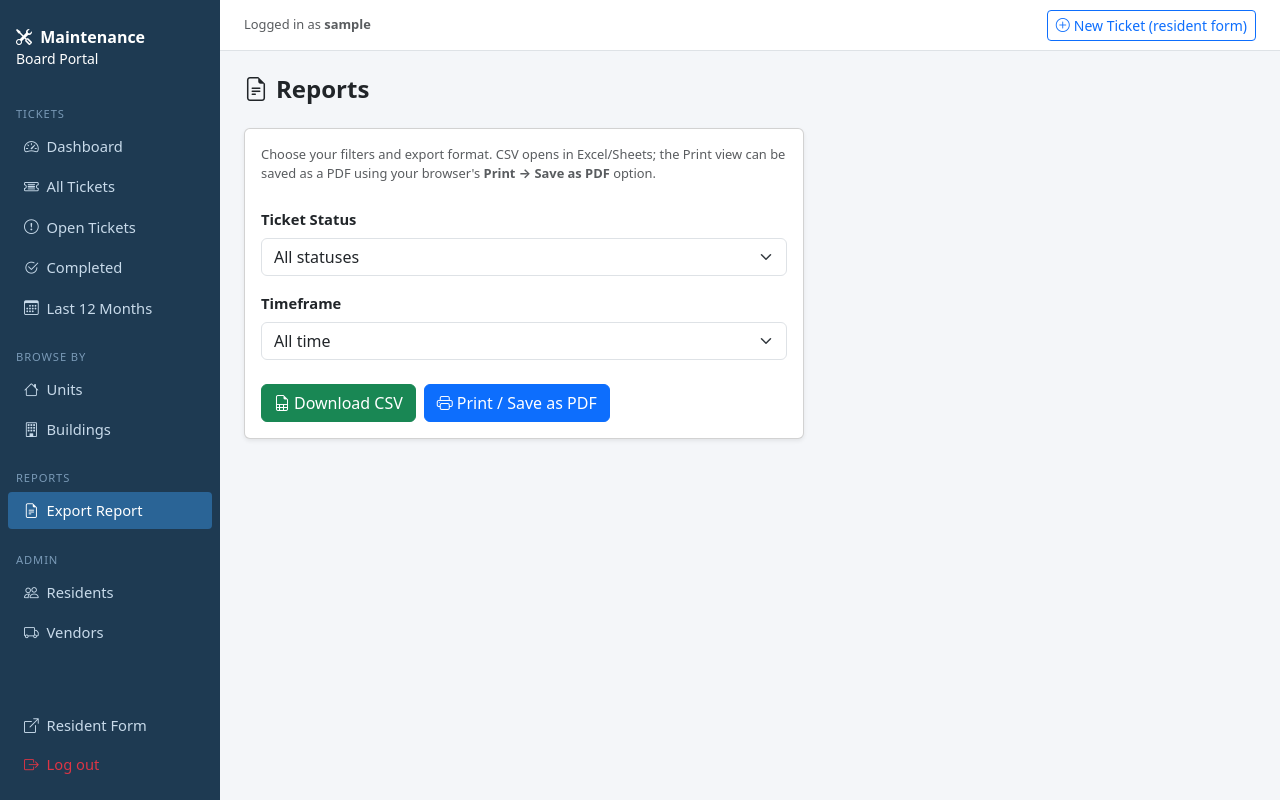
After one commit to shansen5/Bellcoho-Ticketing, a Flask app: page /board/reports in a window 1280 px wide. The commit adds this page. Run offline with Flask 3, Linux system fonts and the light colour scheme; the visitor is signed in with stand-in values (Sample User, id 1).

Commit message:
Adding reports.

```diff
--- a/app.py
+++ b/app.py
@@ -2,9 +2,12 @@ import os
 import uuid
 from datetime import datetime, timedelta
 
+import csv
+import io
+
 from flask import (
     Flask, render_template, redirect, url_for, request,
-    flash, send_from_directory, abort, jsonify
+    flash, send_from_directory, abort, jsonify, make_response, Response
 )
 from flask_login import (
     LoginManager, login_user, logout_user, login_required, current_user
@@ -285,6 +288,103 @@ def create_app(config=None):
                 "unit_id": unit_id, "building_id": building_id,
                 "search": search, "timeframe": timeframe
             },
+        )
+
+    # ---------- Reports -----------------------------------------------------
+
+    def _build_report_query():
+        """Build a Ticket query from report filter params. Returns (query, filters_dict)."""
+        status = request.args.get("status", "")
+        date_from = request.args.get("date_from", "").strip()
+        date_to = request.args.get("date_to", "").strip()
+        timeframe = request.args.get("timeframe", "")
+
+        q = Ticket.query
+
+        if status == "open":
+            q = q.filter(Ticket.status.in_(["New", "Assigned", "Waiting"]))
+        elif status:
+            q = q.filter(Ticket.status == status)
+
+        if timeframe == "30days":
+            q = q.filter(Ticket.date_submitted >= datetime.utcnow() - timedelta(days=30))
+        elif timeframe == "90days":
+            q = q.filter(Ticket.date_submitted >= datetime.utcnow() - timedelta(days=90))
+        elif timeframe == "12months":
+            q = q.filter(Ticket.date_submitted >= datetime.utcnow() - timedelta(days=365))
+        elif timeframe == "custom":
+            if date_from:
+                try:
+                    q = q.filter(Ticket.date_submitted >= datetime.strptime(date_from, "%Y-%m-%d"))
+                except ValueError:
+                    pass
+            if date_to:
+                try:
+                    # Include all of date_to day
+                    q = q.filter(Ticket.date_submitted < datetime.strptime(date_to, "%Y-%m-%d") + timedelta(days=1))
+                except ValueError:
+                    pass
+
+        tickets = q.order_by(Ticket.date_submitted.desc()).all()
+        filters = {"status": status, "timeframe": timeframe, "date_from": date_from, "date_to": date_to}
+        return tickets, filters
+
+    @board.route("/reports")
+    @login_required
+    def reports():
+        return render_template(
+            "board/reports.html",
+            statuses=STATUS_CHOICES,
+        )
+
+    @board.route("/reports/download")
+    @login_required
+    def reports_download():
+        tickets, filters = _build_report_query()
+
+        output = io.StringIO()
+        writer = csv.writer(output)
+        writer.writerow([
+            "Ticket #", "Status", "Priority", "Category",
+            "Unit", "Building", "Submitted By", "Description",
+            "Date Submitted", "Date Assigned", "Date Completed",
+            "Estimated Cost", "Final Cost", "Budget Category", "Vendors",
+        ])
+        for t in tickets:
+            bldg = t.effective_building
+            writer.writerow([
+                t.id,
+                t.status,
+                t.priority,
+                t.category.name if t.category else "",
+                f"Unit {t.unit.number}" if t.unit else "",
+                f"Bldg {bldg.number}" if bldg else "",
+                t.submitted_by_name or "",
+                t.description,
+                t.date_submitted.strftime("%Y-%m-%d") if t.date_submitted else "",
+                t.date_assigned.strftime("%Y-%m-%d") if t.date_assigned else "",
+                t.date_completed.strftime("%Y-%m-%d") if t.date_completed else "",
+                f"{t.estimated_cost:.2f}" if t.estimated_cost is not None else "",
+                f"{t.final_cost:.2f}" if t.final_cost is not None else "",
+                t.budget_category or "",
+                ", ".join(tv.vendor.name for tv in t.ticket_vendors),
+            ])
+
+        csv_bytes = output.getvalue().encode("utf-8-sig")  # BOM for Excel compatibility
+        resp = make_response(csv_bytes)
+        resp.headers["Content-Type"] = "text/csv; charset=utf-8"
+        resp.headers["Content-Disposition"] = "attachment; filename=tickets_report.csv"
+        return resp
+
+    @board.route("/reports/print")
+    @login_required
+    def reports_print():
+        tickets, filters = _build_report_query()
+        return render_template(
+            "board/report_print.html",
+            tickets=tickets,
+            filters=filters,
+            generated_at=datetime.utcnow(),
         )
 
     # ---------- Ticket detail / edit ----------------------------------------
--- a/templates/base_board.html
+++ b/templates/base_board.html
@@ -50,6 +50,12 @@
       <i class="bi bi-building me-1"></i> Buildings
     </a>
 
+    <div class="nav-section mt-2">Reports</div>
+    <a href="{{ url_for('board.reports') }}"
+       class="nav-link {% if request.endpoint == 'board.reports' %}active{% endif %}">
+      <i class="bi bi-file-earmark-text me-1"></i> Export Report
+    </a>
+
     <div class="nav-section mt-2">Admin</div>
     <a href="{{ url_for('board.residents') }}"
        class="nav-link {% if request.endpoint == 'board.residents' %}active{% endif %}">
--- /dev/null
+++ b/templates/board/reports.html
@@ -0,0 +1,80 @@
+{% extends "base_board.html" %}
+{% block title %}Reports{% endblock %}
+
+{% block content %}
+<div class="d-flex align-items-center mb-4">
+  <h4 class="fw-semibold mb-0"><i class="bi bi-file-earmark-text me-2"></i>Reports</h4>
+</div>
+
+<div class="card shadow-sm" style="max-width:560px">
+  <div class="card-body">
+    <p class="text-muted small mb-4">
+      Choose your filters and export format. CSV opens in Excel/Sheets; the Print view
+      can be saved as a PDF using your browser's <strong>Print → Save as PDF</strong> option.
+    </p>
+
+    <form method="get" id="reportForm">
+
+      <!-- Status -->
+      <div class="mb-3">
+        <label class="form-label fw-semibold">Ticket Status</label>
+        <select name="status" class="form-select">
+          <option value="">All statuses</option>
+          <option value="open">Open (New + Assigned + Waiting)</option>
+          {% for s in statuses %}
+          <option value="{{ s }}">{{ s }}</option>
+          {% endfor %}
+        </select>
+      </div>
+
+      <!-- Timeframe -->
+      <div class="mb-3">
+        <label class="form-label fw-semibold">Timeframe</label>
+        <select name="timeframe" class="form-select" id="timeframeSelect">
+          <option value="">All time</option>
+          <option value="30days">Last 30 days</option>
+          <option value="90days">Last 90 days</option>
+          <option value="12months">Last 12 months</option>
+          <option value="custom">Custom date range…</option>
+        </select>
+      </div>
+
+      <!-- Custom date range (hidden unless custom) -->
+      <div id="customDates" class="mb-3 d-none">
+        <div class="row g-2">
+          <div class="col">
+            <label class="form-label small">From</label>
+            <input type="date" name="date_from" class="form-control form-control-sm">
+          </div>
+          <div class="col">
+            <label class="form-label small">To</label>
+            <input type="date" name="date_to" class="form-control form-control-sm">
+          </div>
+        </div>
+      </div>
+
+      <!-- Export buttons -->
+      <div class="d-flex gap-2 mt-4">
+        <button type="submit" formaction="{{ url_for('board.reports_download') }}"
+                class="btn btn-success">
+          <i class="bi bi-file-earmark-spreadsheet me-1"></i>Download CSV
+        </button>
+        <button type="submit" formaction="{{ url_for('board.reports_print') }}"
+                formtarget="_blank"
+                class="btn btn-primary">
+          <i class="bi bi-printer me-1"></i>Print / Save as PDF
+        </button>
+      </div>
+
+    </form>
+  </div>
+</div>
+{% endblock %}
+
+{% block scripts %}
+<script>
+  document.getElementById('timeframeSelect').addEventListener('change', function () {
+    document.getElementById('customDates').classList.toggle('d-none', this.value !== 'custom');
+  });
+</script>
+{% endblock %}
```
Also changed, not shown: templates/board/report_print.html (added, +165 -0 lines).
